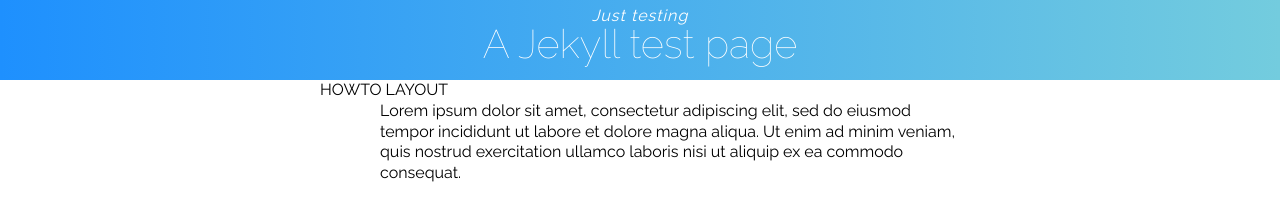
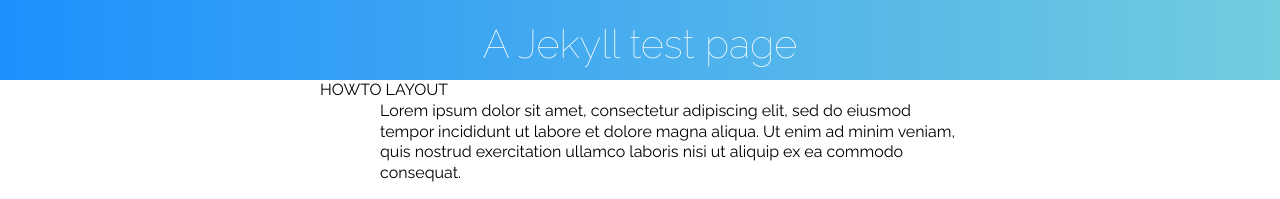
Before and after one commit to RarelyCharlie/rarelycharlie.github.io, a Jekyll site: the page built from test.md, in a window 1280 px wide. Shown: the top 199 px of the page. Built offline with Jekyll 4.4.1, drawn with Linux system fonts in a browser that asks for light colours.

Commit message:
remove prefix from here

```diff
--- a/test.md
+++ b/test.md
@@ -1,5 +1,4 @@
 ---
-prefix: Just testing
 title: A Jekyll test page
 layout: howto
 ---
```
